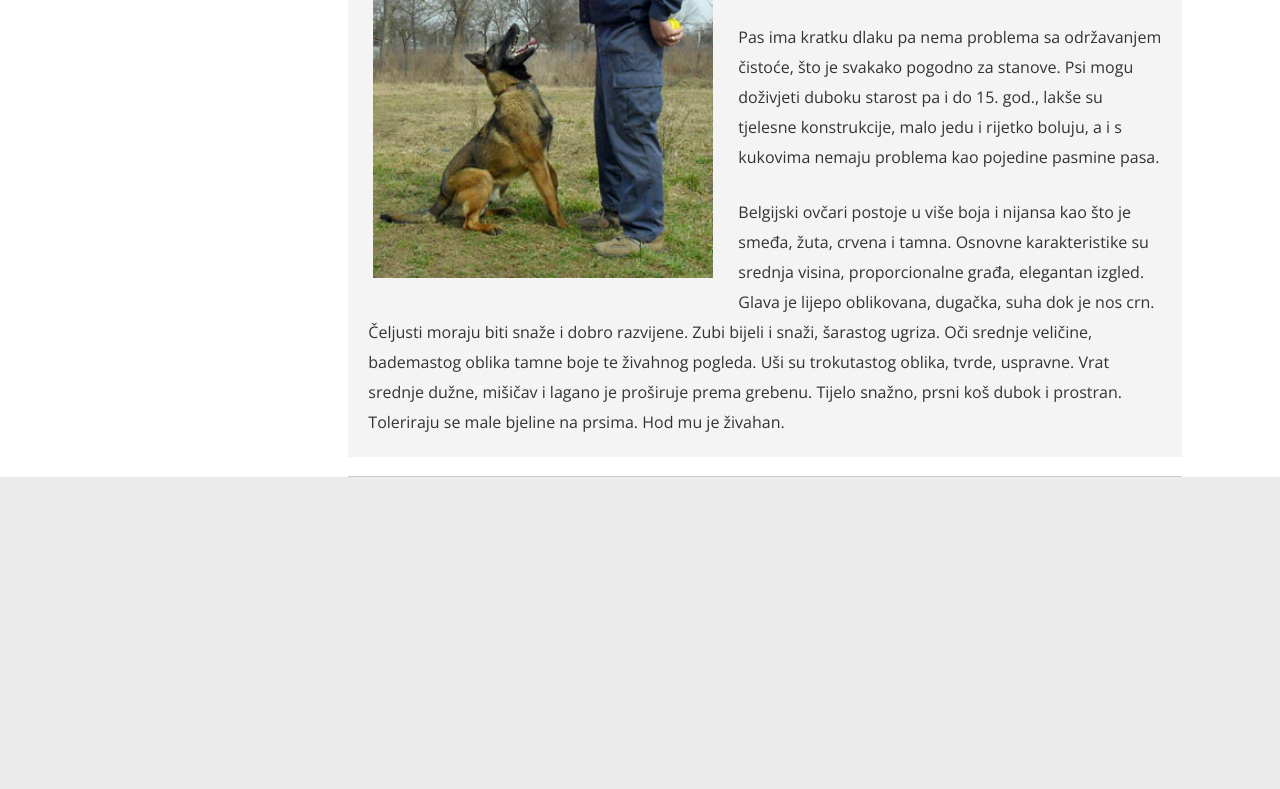
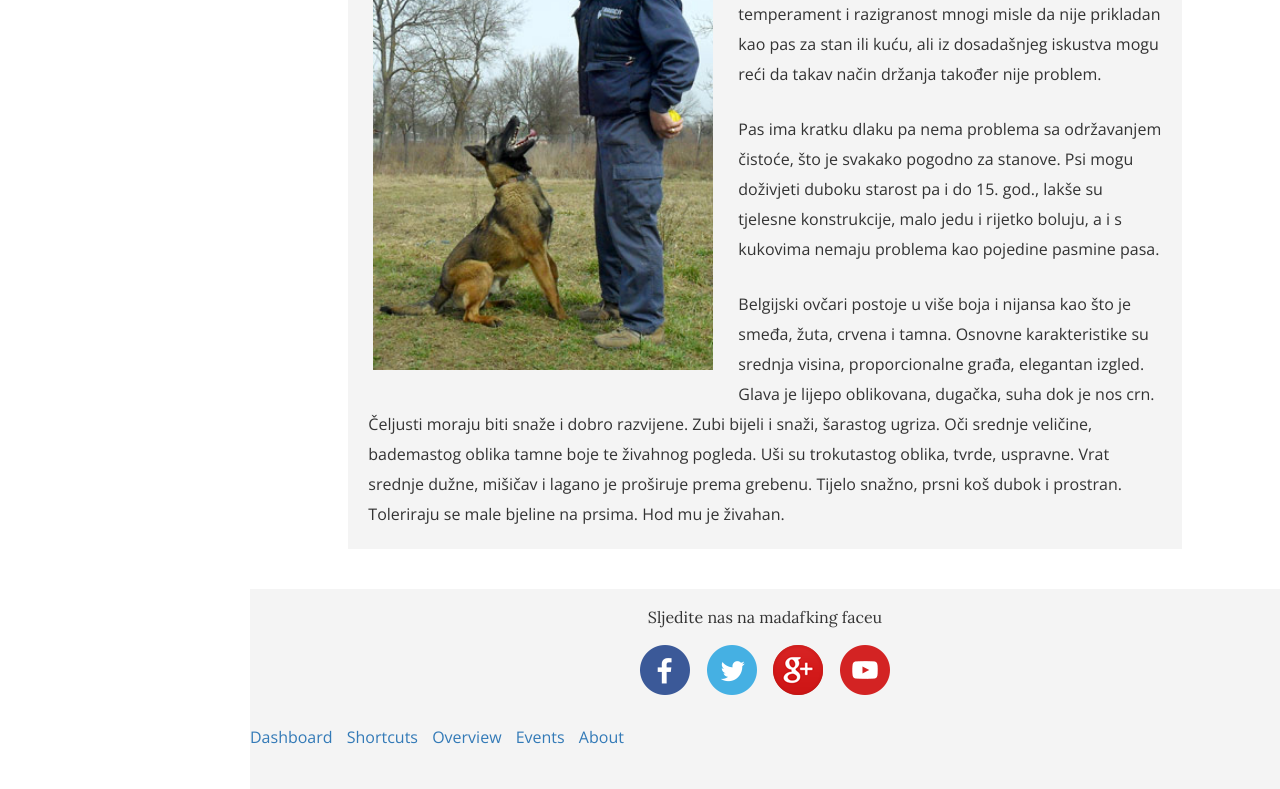
Before and after one commit to MarkoIvanetic/Belgijski-ovcar, a plain HTML site: page index.html in a window 1280 px wide. Shown: the part 1508-2297 px from the top of the page. Before the commit the page ends 1985 px from the top, so only its background shows below. Drawn offline with nearby package versions, Linux system fonts and the light colour scheme.

Commit message:
Footer workout

```diff
--- /dev/null
+++ b/css/footer.css
@@ -0,0 +1,27 @@
+footer{
+	min-height: 200px;
+	background-color: #f4f4f4;
+}
+footer h2{
+	text-align: center;
+}
+.lower-footer{
+      width: 250px;
+    text-align: justify;
+    -ms-text-justify: distribute-all-lines;
+    text-justify: distribute-all-lines;
+    margin-top: 10px;
+    float: none;
+    margin: 0 auto;
+
+}
+.lower-footer:after { content:' '; display:inline-block; width: 100%; height: 0 }
+footer li{
+	display: inline-block;
+}
+@media (min-width: 1200px) {
+    footer{
+    	width: calc(100% - 250px)!important;
+        margin-left: 250px!important;
+    }
+}
--- a/css/navigation.css
+++ b/css/navigation.css
@@ -54,6 +54,12 @@
 }
 .navbar{
     min-width: 300px;
+    font-family: 'Raleway', sans-serif!important;
+    background-color: #333;
+
+    background-image: url("../images/pattern/stressed.png");
+    background-repeat: repeat-x;
+
 }
 .navbar-nav{
   text-transform: uppercase;
--- a/css/style.css
+++ b/css/style.css
@@ -1,141 +1,166 @@
-html{
+html {
     background-color: #EBEBEB;
     font-size: 16px!important;
     min-width: 300px;
 }
-
 body {
     margin: 0;
     padding: 0!important;
     word-wrap: break-word !important;
+    font-family: 'Open Sans', sans-serif;
 }
-nav{
+nav {
     overflow: hidden;
 }
-h1, h2,h3,h4{
+h1,
+h2,
+h3,
+h4 {
     font-family: 'Lora', sans-serif!important;
 }
-
-.main-container{
-	/*background-color: yellow;*/
+.main-container {
     margin-top: 130px;
     min-height: 100px;
-	/*font-family: 'PT Sans', sans-serif;*/
     font-family: 'Open Sans', sans-serif;
     line-height: 25px;
 }
-.introduction{
-	/*background-color: gray;*/
+.introduction {
     border-bottom: 1px solid #CBC9CF;
     padding-bottom: 19px;
     margin-bottom: 20px;
 }
-.introduction h1{
+.introduction h1 {
     text-align: center;
     font-size: 6em;
     padding-bottom: 40px;
 }
-.introduction h2{
+.introduction h2 {
     font-size: 1.5em;
     padding-bottom: 10px;
     text-align: center;
     margin: 0;
 }
-
-.imageClass{
+.social {
+    width: 250px;
+    text-align: justify;
+    -ms-text-justify: distribute-all-lines;
+    text-justify: distribute-all-lines;
+    margin-top: 10px;
+    float: none;
+    margin: 0 auto;
+}
+.social a {
+	padding-top: 10px;
+    vertical-align: top;
+    display: inline-block;
+    zoom: 1
+}
+.social img {
+    width: 50px;
+}
+.stretch {
+    width: 100%;
+    display: inline-block;
+    font-size: 0;
+    line-height: 0
+}
+.imageClass {
     min-height: 500px;
     background-color: teal;
 }
-
-.main-content{
-}
-.main-content p{
+.main-content {} .main-content p {
     font-size: 1em;
     line-height: 30px;
 }
-.main-content h2{
+.main-content h2 {
     padding-bottom: 10px;
     margin-bottom: 10px;
     font-size: 1.8em;
     text-decoration: underline;
 }
-.main-content h3{
+.main-content h3 {
     font-size: 1.4em;
     margin-top: 0;
 }
-.main-content div{
+.main-content div {
     min-height: 400px;
     background-color: #f4f4f4;
 }
-.main-content .row{
+.main-content .row {
     border-bottom: 1px solid #CBC9CF;
     padding-bottom: 19px;
 }
-
-.main-content img{
+.main-content .row:last-child {
+    padding-bottom: 40px;
+    border: 0;
+}
+.main-content img {
     width: 100%;
     height: auto;
     display: inline-block;
-    max-width: 350px; /*change to fit your image*/
+    max-width: 350px;
+    /*change to fit your image*/
+
     padding: 5px;
     vertical-align: middle;
 }
+.profile h3 {
 
-.profile h3{
-
-}
-.profile img{
+	} .profile img {
     float: right;
     margin: 0 0 30px, 20px;
 }
-.article img{
+.article img {
     float: left;
     margin: 0 20px 30px 0;
 }
-section > div{
+section > div {
     padding: 20px;
 }
 
+/*MEDIA QUERIES*/
+/*XS*/
 
-/*MEDIA QUERIES*/
-/*XD*/
 @media (max-width: 768px) {
-	 body{
+    body {
         /*	 	font-size: 16px;
 	 	line-height: 1.3;*/
     }
-	 .main-container{
+    .main-container {
         margin-top: 100px;
     }
-	 .introduction h2{
+    .introduction h2 {
         padding-bottom: 0px;
     }
-	 .introduction h1{
+    .introduction h1 {
         font-size: 3em;
         padding-bottom: 10px;
     }
 }
 /*SM*/
+
 @media (min-width: 768px) {
-	 body{
+    body {
         /*	 	font-size: 16px;
 	 	line-height: 1.3;*/
     }
 }
 /*MD*/
+
 @media (min-width: 992px) {
-	 body{
+    body {
         /*	 	font-size: 18px;
 	 	line-height: 1.65;*/
     }
 }
 /*LG*/
+
 @media (min-width: 1200px) {
-		 body{
+    body {
         /*	 	font-size: 20px;
 	 	line-height: 32px;*/
     }
-	.main-container{
+    .main-container {
         margin-top: 40px;
         width: calc(100% - 250px)!important;
         margin-left: 250px;
--- a/index.html
+++ b/index.html
@@ -9,11 +9,14 @@
    <title>Start HTML</title>
    <link rel="shortcut icon" href="images/icons/favicon.ico">
    <script src="https://ajax.googleapis.com/ajax/libs/jquery/1.11.3/jquery.min.js"></script>
+
    <link href="css/bootstrap.css" rel="stylesheet">
    <link href="css/navigation.css" rel="stylesheet">
+   <link href="css/footer.css" rel="stylesheet">
    <link href="css/fonts.css" rel="stylesheet">
    <link href="css/reset.css" rel="stylesheet">
    <link href="css/style.css" rel="stylesheet">
+
    <link href='https://fonts.googleapis.com/css?family=Lato&subset=latin,latin-ext' rel='stylesheet' type='text/css'>
    <link href='https://fonts.googleapis.com/css?family=Raleway' rel='stylesheet' type='text/css'>
    <link href='https://fonts.googleapis.com/css?family=Lora' rel='stylesheet' type='text/css'>
@@ -101,6 +104,13 @@
             <div class="introduction col-xs-12 col-lg-10 col-lg-offset-1">
                <h1 class="col-xs-12">OD SLUNJA</h1>
                <h2 class="col-xs-12">Uzgoj i dresura belgijskih ovčara</h2>
+               <div class="social col-xs-12 col-sm-3 col-sm-offset-4">
+                  <a href=""><img src="images/icons/facebook.png"></a>
+                  <a href=""><img src="images/icons/twitter.png"></a>
+                  <a href=""><img src="images/icons/google.png"></a>
+                  <a href=""><img src="images/icons/youtube.png"></a>
+                  <span class="stretch"></span>
+               </div>
             </div>
 
             <div class="main-content col-xs-12 col-lg-10 col-lg-offset-1">
@@ -129,5 +139,39 @@
          </div>
 
       </div>
+      <footer class="col-xs-12">
+         <div class="upper-footer col-xs-12">
+            <h2>Sljedite nas na madafking faceu</h2>
+            <div class="social col-xs-12 col-sm-3 col-sm-offset-4">
+               <a href=""><img src="images/icons/facebook.png"></a>
+               <a href=""><img src="images/icons/twitter.png"></a>
+               <a href=""><img src="images/icons/google.png"></a>
+               <a href=""><img src="images/icons/youtube.png"></a>
+               <span class="stretch"></span>
+            </div>
+         </div>
+         <div class="lower-footer col-xs-12"></div>
+         <div class="col-xs-12" id="">
+            <ul class="list-inline">
+               <li>
+                  <a href="#">Dashboard</a>
+               </li>
+               <li>
+                  <a href="#">Shortcuts</a>
+               </li>
+               <li>
+                  <a href="#">Overview</a>
+               </li>
+               <li>
+                  <a href="#">Events</a>
+               </li>
+               <li>
+                  <a href="#">About</a>
+               </li>
+                <span class="stretch"></span>
+            </ul>
+
+         </div>
+      </footer>
    </body>
    </html>
```
Also changed, not shown: images/icons/facebook.png (added), images/icons/google.png (added), images/icons/googleplus.png (added), images/icons/twitter.png (added), images/icons/youtube.png (added), js/myjs.js (line endings or trailing spaces). Lines whose indentation alone changed are shown as unchanged.
